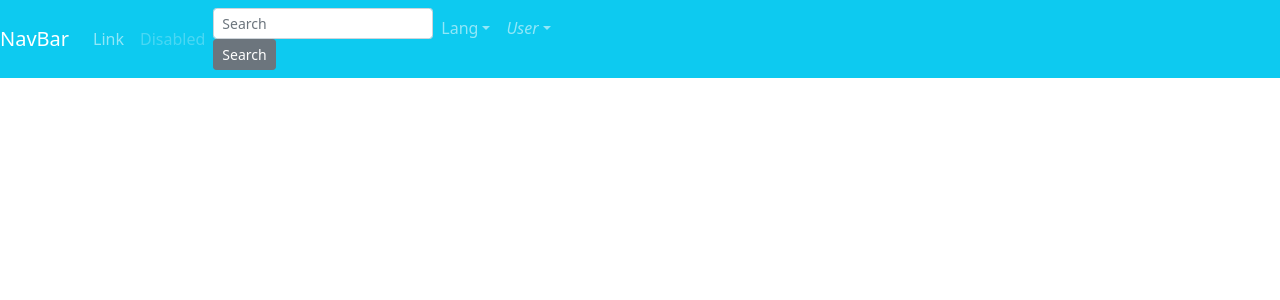
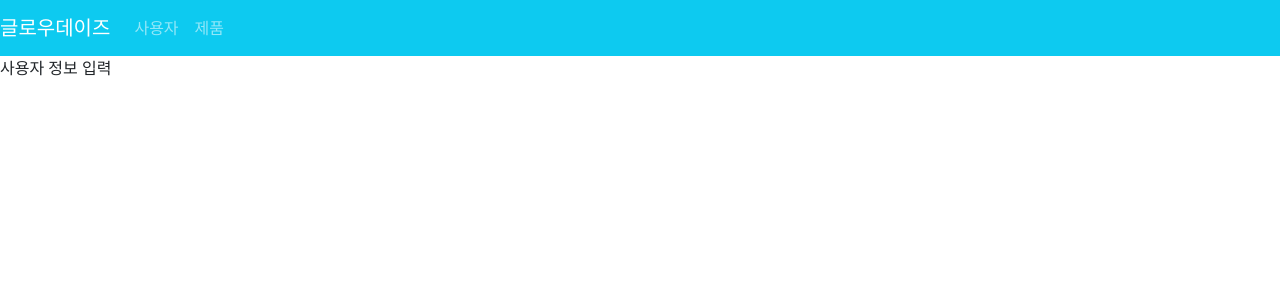
Before and after one commit to psoyeongg/vuejs-intro, a Vue app: page / in a window 1280 px wide. Shown: the top 300 px of the page. Built offline with nearby package versions, Linux system fonts and the light colour scheme.

Commit message:
라우팅 추가 및 기본 페이지 생성

```diff
--- a/src/App.vue
+++ b/src/App.vue
@@ -1,6 +1,9 @@
 <template>
   <div id="app">
     <Header />
+    <div>
+      <router-view></router-view>
+    </div>
   </div>
 </template>
 
--- a/src/components/HelloWorld.vue
+++ /dev/null
@@ -1,58 +0,0 @@
-<template>
-  <div class="hello">
-    <h1>{{ msg }}</h1>
-    <p>
-      For a guide and recipes on how to configure / customize this project,<br>
-      check out the
-      <a href="https://cli.vuejs.org" target="_blank" rel="noopener">vue-cli documentation</a>.
-    </p>
-    <h3>Installed CLI Plugins</h3>
-    <ul>
-      <li><a href="https://github.com/vuejs/vue-cli/tree/dev/packages/%40vue/cli-plugin-babel" target="_blank" rel="noopener">babel</a></li>
-      <li><a href="https://github.com/vuejs/vue-cli/tree/dev/packages/%40vue/cli-plugin-eslint" target="_blank" rel="noopener">eslint</a></li>
-    </ul>
-    <h3>Essential Links</h3>
-    <ul>
-      <li><a href="https://vuejs.org" target="_blank" rel="noopener">Core Docs</a></li>
-      <li><a href="https://forum.vuejs.org" target="_blank" rel="noopener">Forum</a></li>
-      <li><a href="https://chat.vuejs.org" target="_blank" rel="noopener">Community Chat</a></li>
-      <li><a href="https://twitter.com/vuejs" target="_blank" rel="noopener">Twitter</a></li>
-      <li><a href="https://news.vuejs.org" target="_blank" rel="noopener">News</a></li>
-    </ul>
-    <h3>Ecosystem</h3>
-    <ul>
-      <li><a href="https://router.vuejs.org" target="_blank" rel="noopener">vue-router</a></li>
-      <li><a href="https://vuex.vuejs.org" target="_blank" rel="noopener">vuex</a></li>
-      <li><a href="https://github.com/vuejs/vue-devtools#vue-devtools" target="_blank" rel="noopener">vue-devtools</a></li>
-      <li><a href="https://vue-loader.vuejs.org" target="_blank" rel="noopener">vue-loader</a></li>
-      <li><a href="https://github.com/vuejs/awesome-vue" target="_blank" rel="noopener">awesome-vue</a></li>
-    </ul>
-  </div>
-</template>
-
-<script>
-export default {
-  name: 'HelloWorld',
-  props: {
-    msg: String
-  }
-}
-</script>
-
-<!-- Add "scoped" attribute to limit CSS to this component only -->
-<style scoped>
-h3 {
-  margin: 40px 0 0;
-}
-ul {
-  list-style-type: none;
-  padding: 0;
-}
-li {
-  display: inline-block;
-  margin: 0 10px;
-}
-a {
-  color: #42b983;
-}
-</style>
--- a/src/components/layout/Header.vue
+++ b/src/components/layout/Header.vue
@@ -1,44 +1,14 @@
 <template>
   <div>
     <b-navbar toggleable="lg" type="dark" variant="info">
-      <b-navbar-brand href="#">NavBar</b-navbar-brand>
+      <b-navbar-brand href="/">글로우데이즈</b-navbar-brand>
 
       <b-navbar-toggle target="nav-collapse"></b-navbar-toggle>
 
       <b-collapse id="nav-collapse" is-nav>
         <b-navbar-nav>
-          <b-nav-item href="#">Link</b-nav-item>
-          <b-nav-item href="#" disabled>Disabled</b-nav-item>
-        </b-navbar-nav>
-
-        <!-- Right aligned nav items -->
-        <b-navbar-nav class="ml-auto">
-          <b-nav-form>
-            <b-form-input
-              size="sm"
-              class="mr-sm-2"
-              placeholder="Search"
-            ></b-form-input>
-            <b-button size="sm" class="my-2 my-sm-0" type="submit"
-              >Search</b-button
-            >
-          </b-nav-form>
-
-          <b-nav-item-dropdown text="Lang" right>
-            <b-dropdown-item href="#">EN</b-dropdown-item>
-            <b-dropdown-item href="#">ES</b-dropdown-item>
-            <b-dropdown-item href="#">RU</b-dropdown-item>
-            <b-dropdown-item href="#">FA</b-dropdown-item>
-          </b-nav-item-dropdown>
-
-          <b-nav-item-dropdown right>
-            <!-- Using 'button-content' slot -->
-            <template #button-content>
-              <em>User</em>
-            </template>
-            <b-dropdown-item href="#">Profile</b-dropdown-item>
-            <b-dropdown-item href="#">Sign Out</b-dropdown-item>
-          </b-nav-item-dropdown>
+          <b-nav-item href="/">사용자</b-nav-item>
+          <b-nav-item href="/products">제품</b-nav-item>
         </b-navbar-nav>
       </b-collapse>
     </b-navbar>
@@ -46,7 +16,7 @@
 </template>
 
 <script>
-  export default {};
+export default {};
 </script>
 
 <style></style>
--- /dev/null
+++ b/src/router.js
@@ -0,0 +1,22 @@
+import Vue from "vue";
+import VueRouter from "vue-router";
+import Home from "./views/Home";
+import Products from "./views/Products";
+
+Vue.use(VueRouter);
+
+const router = new VueRouter({
+  mode: "history",
+  routes: [
+    {
+      path: "/",
+      component: Home,
+    },
+    {
+      path: "/products",
+      component: Products,
+    },
+  ],
+});
+
+export default router;
--- /dev/null
+++ b/src/views/Home.vue
@@ -0,0 +1,9 @@
+<template>
+  <div>사용자 정보 입력</div>
+</template>
+
+<script>
+export default {};
+</script>
+
+<style></style>
--- /dev/null
+++ b/src/views/Products.vue
@@ -0,0 +1,9 @@
+<template>
+  <div>제품 목록</div>
+</template>
+
+<script>
+export default {};
+</script>
+
+<style></style>
```
Also changed, not shown: src/main.js (+2 -5 lines). Lines whose indentation alone changed are shown as unchanged.
